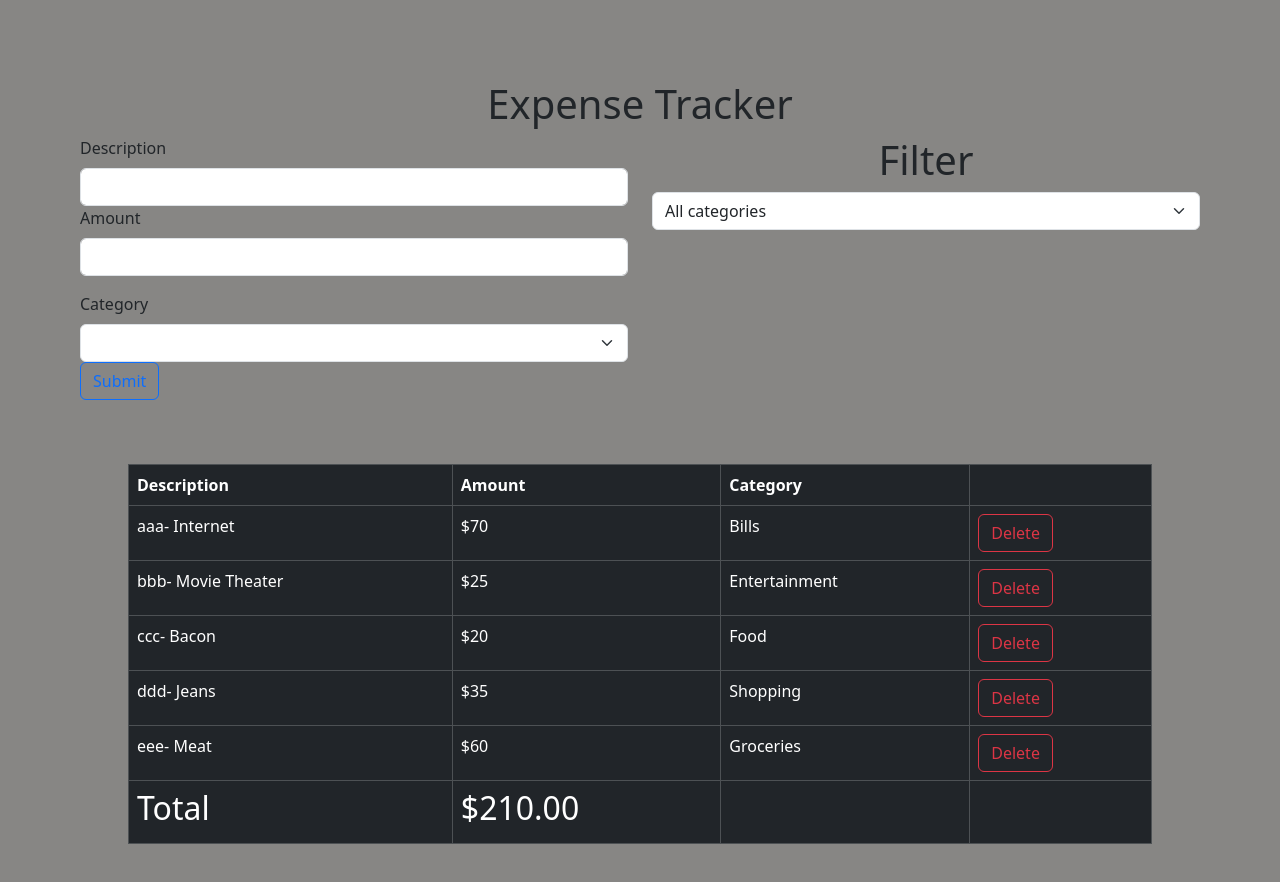
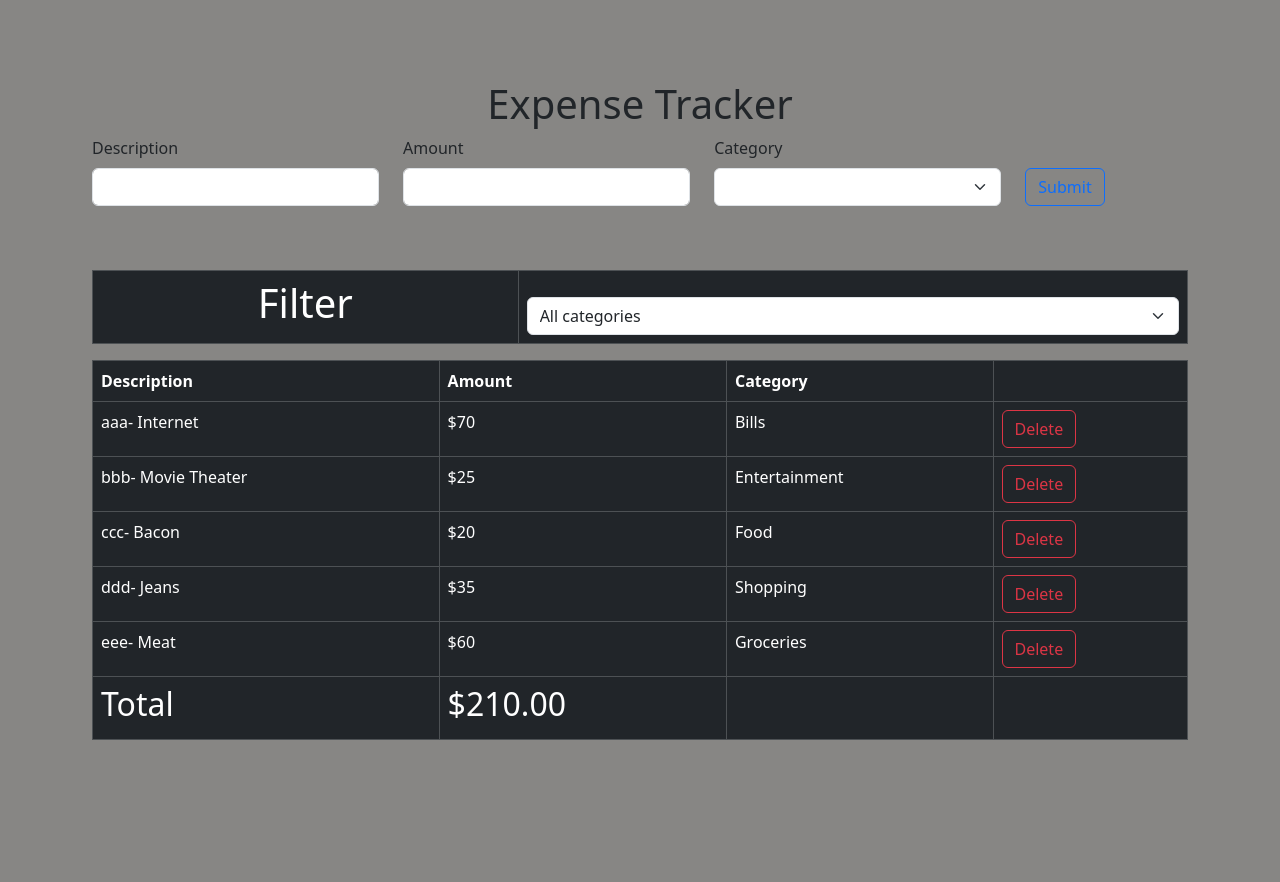
Before and after one commit to AaronAPerez/Expense_App.Validation_Zod.React.Hook.Forms, a React (Vite) app in the folder expenseappvalidationzod/: page / in a window 1280 px wide. Shown: the top 882 px of the page. After the commit the page ends 836 px from the top, so only its background shows below. Built offline with nearby package versions, Linux system fonts and the light colour scheme.

Commit message:
Updated filter categories

```diff
--- a/expenseappvalidationzod/src/App.tsx
+++ b/expenseappvalidationzod/src/App.tsx
@@ -2,64 +2,64 @@ import { useState } from "react";
 import ExpenseFilter from "./expenseApp/components/ExpenseFilter";
 import ExpenseForm from "./expenseApp/components/ExpenseForm";
 import ExpenseList from "./expenseApp/components/ExpenseList";
-// import categories from "./expenseApp/categories";
 
-
-interface Expense {
-  id: number;
-  description: string;
-  amount: number;
-  category: string;
-}
 
 
 const App = () => {
 
-  const [expenses, setExpenses] = useState<Expense[]>([
+  const [selectedCategory, setSelectedCategory]= useState('');
+   // useState hook to manage the expenses state
+  const [expenses, setExpenses] = useState([
     { id: 1, description: "aaa- Internet", amount: 70, category: "Bills" },
-    { id: 2, description: "bbb- Movie Theater", amount: 25, category: "Entertainment" },
+    { id: 2, description: "bbb- Movie Theater", amount: 25, category: "Entertainment"},
     { id: 3, description: "ccc- Bacon", amount: 20, category: "Food" },
     { id: 4, description: "ddd- Jeans", amount: 35, category: "Shopping" },
     { id: 5, description: "eee- Meat", amount: 60, category: "Groceries" },
   ]);
 
-  const addExpense = (data) => {
-    console.log(data)
-    setExpenses(() => [...expenses,data]);
-  }
-  //   setExpenses([...expenses, data]);
+    // Function to add a new expense to the expenses state
+  // const addExpense = (data) => {
+  //   console.log(data);
+  //   setExpenses(() => [...expenses, data]);
   // };
 
+
+
+   // Function to delete an expense from the expenses state
   const handleDelete = (id: number) => {
-    setExpenses(expenses.filter(expense => expense.id !== id))
-  }
+    setExpenses(expenses.filter((expense) => expense.id !== id));
+  };
 
-  const visibleExpenses = (category) => {
-      const visibleExpenses = expenses.filter((e) => e.category === category);
-      setExpenses(visibleExpenses);
-  };
+
+  const visibleExpenses = selectedCategory ? expenses.filter(e => e.category === selectedCategory) : expenses;
 
 
 
   return (
     <>
-      <h1 className="text-center">Expense Tracker</h1>
+      <div className="container">
+        <h1 className="text-center mb-2">Expense Tracker</h1>
 
-      <div className="row">
-        <div className="col">
-        <ExpenseForm addExpense={addExpense} />
-      </div>
+        <div className="row">
+          <div className="col">
+            <ExpenseForm addExpense={expense => setExpenses([...expenses,{...expense,id:expenses.length + 1}])} />
+          </div>
+        </div>
 
+        <div className="row mt-5">
+          <div className="col">
+          <ExpenseFilter visibleExpense={category => setSelectedCategory(category)
+             }/>
+          </div>
+        </div>
 
-
-        <div className="col">
-
-        <ExpenseFilter visibleExpense={visibleExpenses} />
-      </div>
-      </div>
-
-      <div className="m-5">
-        <ExpenseList expenses={expenses} onDelete={handleDelete} />
+        <div className="row">
+          <div className="col">
+            <div className="">
+              <ExpenseList expenses={visibleExpenses} onDelete={handleDelete} />
+            </div>
+          </div>
+        </div>
       </div>
     </>
   );
--- a/expenseappvalidationzod/src/expenseApp/components/ExpenseFilter.tsx
+++ b/expenseappvalidationzod/src/expenseApp/components/ExpenseFilter.tsx
@@ -4,27 +4,36 @@ interface FilterProps {
   visibleExpense: (category: string) => void;
 }
 
-
 const ExpenseFilter = ({ visibleExpense }: FilterProps) => {
   return (
     <>
+      <table className="table table-dark table-bordered">
+        <thead>
+          <tr>
+            <th scope="col">
               <h1 className="text-center">Filter</h1>
+            </th>
+
+            <th scope="col">
               <select
-        name=""
-        id=""
+                // name=""
+                // id=""
                 className="form-select"
                 onChange={(e) => visibleExpense(e.target.value)}
               >
-
                 <option value="">All categories</option>
-      {categories.map(category => (
+                {categories.map((category) => (
                   <option key={category} value={category}>
                     {category}
                   </option>
                 ))}
               </select>
+            </th>
+          </tr>
+        </thead>
+      </table>
     </>
-  )
-}
+  );
+};
 
-export default ExpenseFilter
+export default ExpenseFilter;
--- a/expenseappvalidationzod/src/expenseApp/components/ExpenseForm.tsx
+++ b/expenseappvalidationzod/src/expenseApp/components/ExpenseForm.tsx
@@ -9,7 +9,7 @@ interface ExpenseFormProps {
 
 const schema = z.object({
   description: z.string().min(1, { message: "Required field" }),
-  amount: z.string().min(1, { message: "Required field" }),
+  amount: z.number().min(1, { message: "Required field" }),
   category: z.string().min(1, { message: "Required field" }),
 });
 
@@ -26,11 +26,9 @@ const ExpenseForm = ({ addExpense }: ExpenseFormProps) => {
   return (
     <>
       <form
-        onSubmit={handleSubmit((data) => {
-          addExpense(data); // Pass the form data to addExpense
-          reset();
-        })}
-        >
+        onSubmit={handleSubmit(addExpense)}>
+        <div className="row">
+          <div className="col">
             <div className="mb-3">
               <label htmlFor="description" className="form-label">
                 Description
@@ -44,13 +42,16 @@ const ExpenseForm = ({ addExpense }: ExpenseFormProps) => {
               {errors.description && (
                 <p className="text-danger">{errors.description.message}</p>
               )}
+            </div>
+          </div>
 
+          <div className="col">
             <div className="mb-3">
               <label htmlFor="amount" className="form-label">
                 Amount
               </label>
               <input
-              {...register("amount")}
+                {...register("amount",{valueAsNumber:true})}
                 id="amount"
                 type="number"
                 className="form-control"
@@ -59,7 +60,9 @@ const ExpenseForm = ({ addExpense }: ExpenseFormProps) => {
                 <p className="text-danger">{errors.amount.message}</p>
               )}
             </div>
+          </div>
 
+          <div className="col">
             <div className="mb-3">
               <label htmlFor="category" className="form-label">
                 Category
@@ -80,10 +83,19 @@ const ExpenseForm = ({ addExpense }: ExpenseFormProps) => {
               {errors.category && (
                 <p className="text-danger">{errors.category.message}</p>
               )}
+            </div>
+            </div>
+
+
+            <div className="col-2">
+            <div className="pt-4 mt-2">
 
               <button className="btn btn-outline-primary">Submit</button>
+
             </div>
             </div>
+          </div>
+
       </form>
     </>
   );
```
Also changed, not shown: expenseappvalidationzod/src/expenseApp/components/ExpenseList.tsx (+15 -12 lines). Lines whose indentation alone changed are shown as unchanged.
